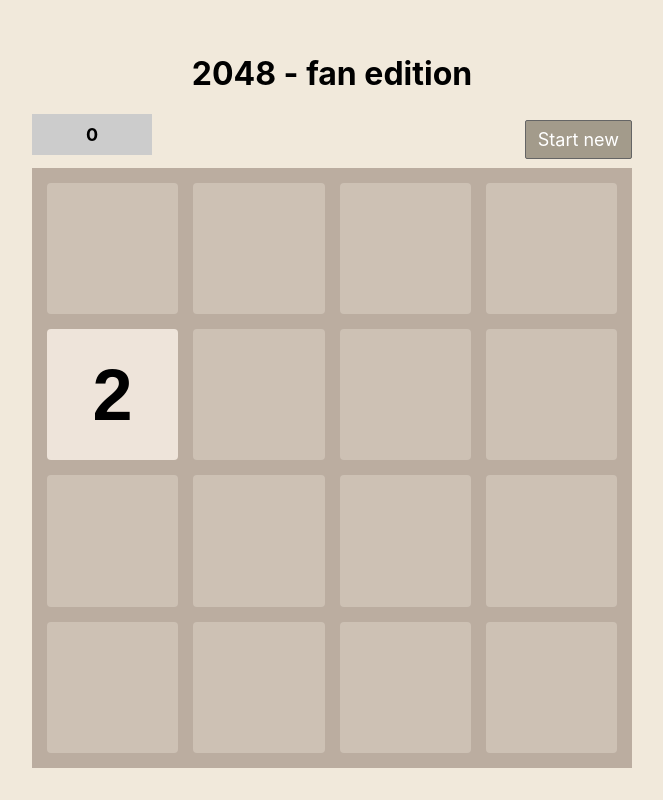
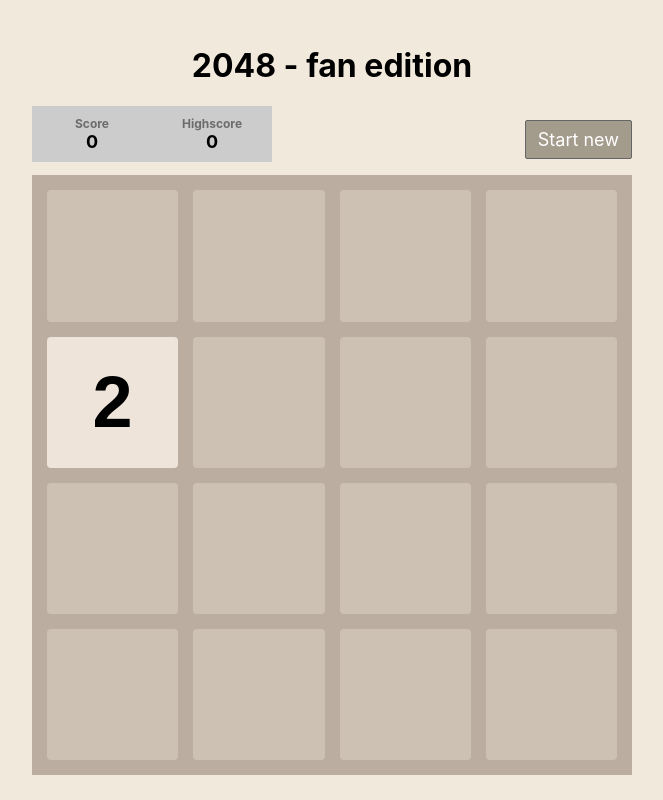
Before and after one commit to linuspahl/2048, a React (Create React App) app: page / in a window 1280 px wide. Shown: the whole page, without its empty margins (308-971 px from the left). Built offline with nearby package versions, Linux system fonts and the light colour scheme.

Commit message:
Implement highscore

```diff
--- a/src/components/App.tsx
+++ b/src/components/App.tsx
@@ -12,14 +12,13 @@ import useGrid from '../hooks/useGrid';
 import useScore from '../hooks/useScore';
 import cloneCells from '../utils/cloneCells';
 
-const createNewGameState = () => ({ cells: addNewTile(cloneCells(CLEAN_GRID)), lastAddition: undefined, score: 0});
+const createNewGameState = () => ({ cells: addNewTile(cloneCells(CLEAN_GRID)), lastAddition: undefined, score: 0, highscore: 0 });
 
 const StartGameButton = () => {
   const { setGrid } = useGrid()
   const { setScore } = useScore()
   const startNewGame = () => {
     const { cells, lastAddition, score } = createNewGameState();
-    console.log({ cells, lastAddition })
     setGrid({ cells, lastAddition })
     setScore(score)
   }
@@ -36,10 +35,10 @@ const getInitialGameState = () => {
 }
 
 const App = () => {
-  const initialGameState = React.useMemo(() => getInitialGameState(), [])
+  const initialGameState = React.useMemo(() => getInitialGameState(), []);
 
   return (
-    <ScoreProvider initialScore={initialGameState.score}>
+    <ScoreProvider initialScore={initialGameState.score} initialHighscore={initialGameState.highscore}>
       <GridProvider initialGrid={{ cells: initialGameState.cells, lastAddition: initialGameState.lastAddition  }}>
         <div className="page">
           <h1>2048 - fan edition</h1>
--- a/src/components/Grid.tsx
+++ b/src/components/Grid.tsx
@@ -11,7 +11,7 @@ import React from 'react';
 import useGrid from '../hooks/useGrid';
 
 const useUpdateScore = (grid: GridType) => {
-  const { setScore } = useScore();
+  const { setScore, score, highscore, setHighscore } = useScore();
   const lastAdditionRef = React.useRef<GridType['lastAddition']>(grid.lastAddition)
 
   useEffect(() => {
@@ -22,16 +22,23 @@ const useUpdateScore = (grid: GridType) => {
       }
     }
   }, [grid, setScore])
+
+  useEffect(() => {
+    if (score > highscore) {
+      console.log({highscore})
+      setHighscore(score);
+    }
+  }, [score, setHighscore])
 }
 
 const Grid = () => {
-  const { score } = useScore();
+  const { score, highscore } = useScore();
   const { grid } = useGrid();
   useUpdateScore(grid)
 
   useEffect(() => {
-    window.localStorage.setItem('savegame', JSON.stringify({ ...grid, score }))
-  }, [grid, score])
+    window.localStorage.setItem('savegame', JSON.stringify({ ...grid, score, highscore }))
+  }, [grid, score, highscore])
 
   useHandleKeyPress()
   const swipeHandlers = useHandleSwipe()
--- a/src/components/Score.css
+++ b/src/components/Score.css
@@ -12,5 +12,9 @@
   min-width: 120px;
   font-weight: bold;
   text-align: center;
+}
 
+.score .title {
+  font-size: 12px;
+  color: #6c6c6c;
 }
--- a/src/components/Score.tsx
+++ b/src/components/Score.tsx
@@ -2,11 +2,18 @@ import useScore from '../hooks/useScore';
 import './Score.css'
 
 const Grid = () => {
-  const { score } = useScore();
+  const { score, highscore } = useScore();
 
   return (
     <div className='score-container'>
-      <div className="score">{score}</div>
+      <div className="score">
+        <div className="title">Score</div>
+        {score}
+      </div>
+      <div className="score">
+        <div className='title'>Highscore</div>
+        {highscore}
+      </div>
     </div>
   )
 }
--- a/src/contexts/ScoreContext.tsx
+++ b/src/contexts/ScoreContext.tsx
@@ -1,5 +1,10 @@
 import * as React from 'react';
 
-const ScoreContext = React.createContext<{ score: number, setScore: React.Dispatch<React.SetStateAction<number>> } | undefined>(undefined)
+const ScoreContext = React.createContext<{
+  score: number,
+  setScore: React.Dispatch<React.SetStateAction<number>>,
+  highscore: number,
+  setHighscore: React.Dispatch<React.SetStateAction<number>>,
+} | undefined>(undefined)
 
 export default ScoreContext;
--- a/src/contexts/ScoreProvider.tsx
+++ b/src/contexts/ScoreProvider.tsx
@@ -1,14 +1,16 @@
-import React, { useState, useEffect } from 'react';
+import React, { useState } from 'react';
 import ScoreContext from './ScoreContext';
 
-const Grid = ({ children, initialScore }: { children: React.ReactNode, initialScore: number } ) => {
+const ScoreProvider = ({ children, initialScore, initialHighscore }: { children: React.ReactNode, initialScore: number, initialHighscore: number } ) => {
   const [score, setScore] = useState(initialScore);
+  const [highscore, setHighscore] = useState(initialHighscore || 0);
+  console.log(highscore)
 
   return (
-    <ScoreContext.Provider value={{ score, setScore }}>
+    <ScoreContext.Provider value={{ score, setScore, highscore, setHighscore }}>
       {children}
     </ScoreContext.Provider>
   )
 }
 
-export default Grid;
+export default ScoreProvider;
```
